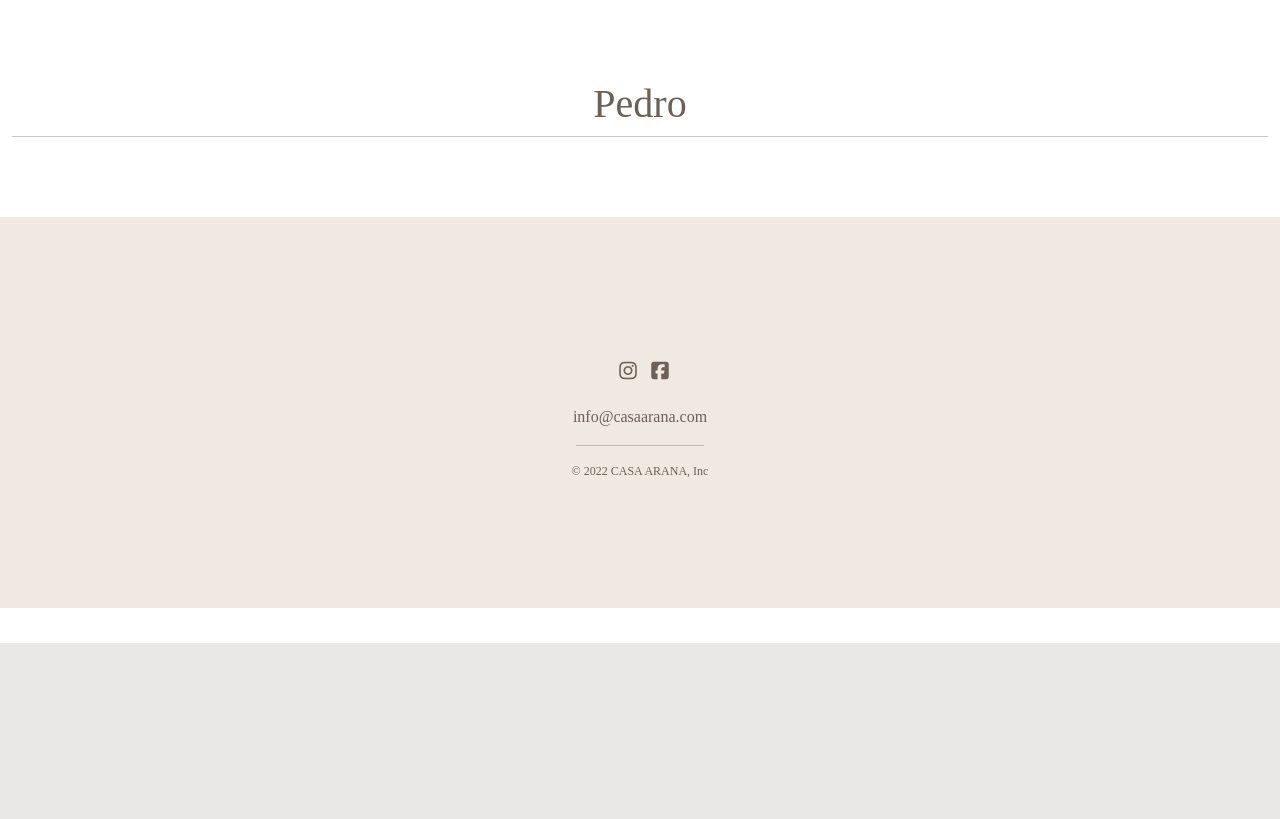
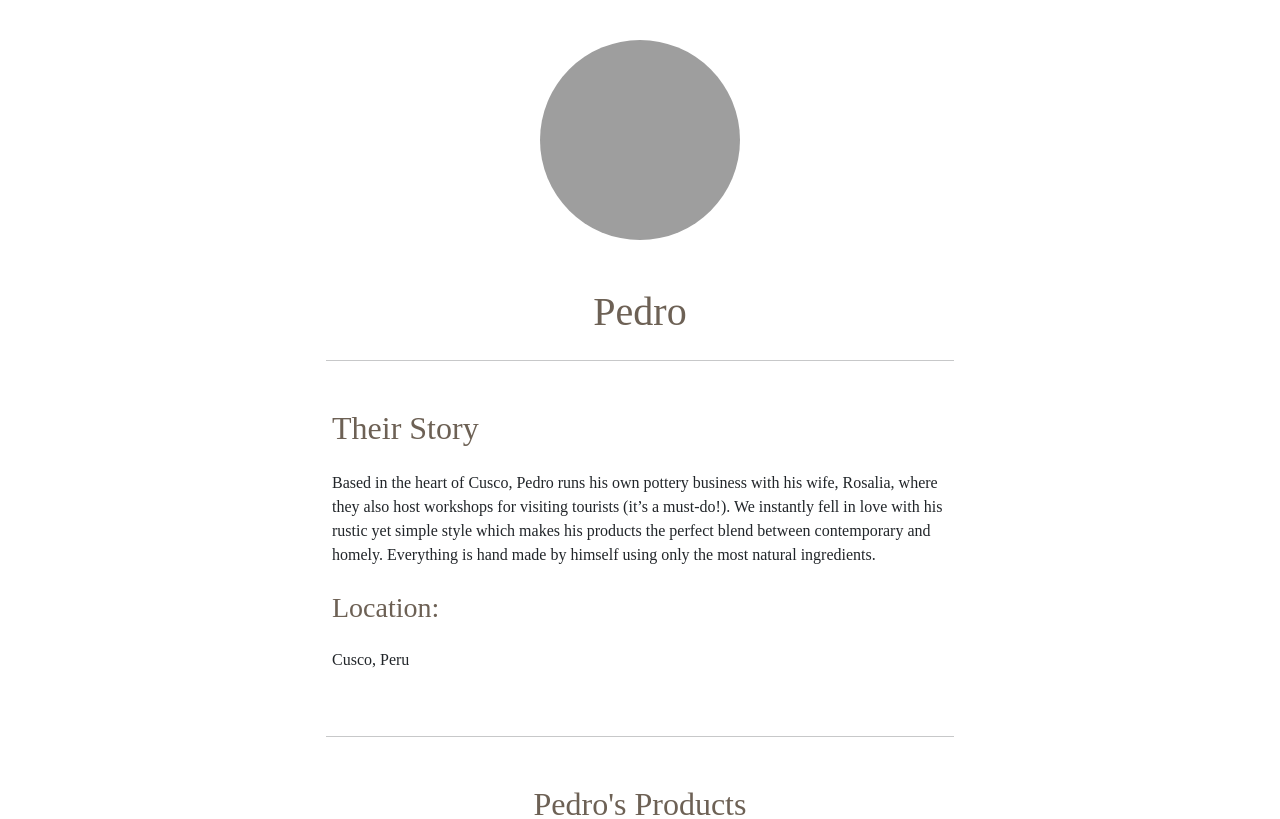
Before and after one commit to Esteph27/casa_arana, a Django app: page /products/artisan_profile/1/ in a window 1280 px wide. Shown: the part 157-976 px from the top of the page. Before the commit the page ends 800 px from the top, so only its background shows below. Run offline with Django 3.2, Linux system fonts and the light colour scheme; a user stored in the database is signed in; data comes from the database, SQL or seed files in the repository; both versions use the stored data as it was after the commit; some libraries are stand-ins or nearby versions; some web fonts are replaced; grey boxes are pictures that could not be loaded.

Commit message:
finihsed artisan profile functionality and template

```diff
--- a/products/static/products/css/products.css
+++ b/products/static/products/css/products.css
@@ -287,6 +287,55 @@ li.nav-item.dropdown {
     font-family: 'Libre Caslon Display', serif;
 }
 
+/* ------------------------------------------ Artisan profile page  */
+
+#circle-profile-img {
+    margin: 0 auto;
+}
+
+
+#circle-profile-img img {
+    height: 200px;
+    width: 200px;
+    object-fit: cover;
+    border-radius: 50%;
+}
+
+#artisan-info-container hr {
+    width: 50%;
+    text-align: center;
+}
+
+#artisan-product-card .card-header, .card-footer {
+    background-color: transparent;
+    border-bottom: none;
+}
+
+#artisan-product-card .card-img-top {
+    height: 500px;
+    width: 100%;
+    object-fit: cover;
+    background-color: #F2EDE8;
+}
+
+#artisan-product-card a {
+    text-decoration: none;
+    color: #6D6155;
+}
+
+#artisan-product-card a:hover {
+    color: #A4917E;
+}
+
+.center-container {
+    text-align: center;
+}
+
+.center-container .push-to-center {
+    margin: 0 auto;
+}
+
+
 /* ------------------------------------------ add product page */
 
 .add-product-header {
--- a/products/templates/products/artisan_profile.html
+++ b/products/templates/products/artisan_profile.html
@@ -7,10 +7,15 @@
 {% endblock %}
 
 {% block content %}
-
-<div class="container-fluid add-product-header">
+<!-- header -->
+<div class="container-fluid text-center mb-5 mt-4" id="artisan-info-container">
     <div class="row">
-        <div class="col-12">
+        <div class="col-12 mb-5 mt-3">
+            <div id="circle-profile-img" class="text-center">
+                <img src="{{ artisan.profile_image.url }}">
+            </div>
+        </div>
+        <div class="col-12 mb-3">
             <h1>{{ artisan.name }}</h1>
         </div>
         <div class="col-12">
@@ -19,11 +24,40 @@
     </div>
 </div>
 
-<div class="container-fluid">
+<!-- Artisan information -->
+<div class="container-fluid center-container mb-5" id="artisan-info-container">
     <div class="row">
-        <div class="col">
-
+        <div class="col-sm-12 col-md-6 push-to-center text-left">
+            <h2 class="mb-4">Their Story</h2>
+            <p class="mb-4">{{ artisan.story }}</p>
+            <h3 class="mb-4">Location:</h3><p>{{ artisan.location}}</p>
         </div>
+    </div>
+    <div class="row">
+        <div class="col-12 text-center mt-5">
+            <hr>
+            <h2 class="mt-5 mb-4">{{ artisan.name }}'s Products</h2>
+        </div>
+        <!-- products made by artisan -->
+        {% for product in products %}
+            <div class="col-sm-12 col-md-4 pb-4 mt-5 push-to-center" id="artisan-product-card">
+                <div class="card border-0">
+                    <img class="card-img-top" src="{{ product.image.url }}" alt="Card image cap">
+                    <div class="card-header text-left">
+                        <h2>{{ product.name }}</h2>
+                    </div>
+                    <div class="card-body">
+                        <p class="card-text">£{{ product.price }}</p>
+                        <a href="{% url 'product_info' product.id %}">View all product details</a>
+                    </div>
+                    <div class="card-footer text-left">
+                        {% if request.user.is_authenticated %}
+                            <p><a href="{% url 'add_to_wishlist' product.id %}">Add to my Wish List</a></p>
+                        {% endif %}
+                    </div>
+                </div>
+            </div>
+        {% endfor %}
     </div>
 </div>
 {% endblock %}
--- a/products/views.py
+++ b/products/views.py
@@ -117,18 +117,14 @@ def artisan_profile(request, product_artisan_id):
     A view to render Artisan profile of a selected Artisan
     """
 
-    # artisan = Artisan.objects()
     artisan = get_object_or_404(Artisan, pk=product_artisan_id)
-
-    context = {
-        'artisan': artisan,
-    }
-
+    products = Product.objects.filter(artisan=product_artisan_id)
 
     template = 'products/artisan_profile.html'
 
     context = {
         'artisan': artisan,
+        'products': products,
     }
 
     return render(request, template, context)
--- a/user_profiles/templates/user_profiles/wishlist.html
+++ b/user_profiles/templates/user_profiles/wishlist.html
@@ -40,7 +40,7 @@
                         <a href="{% url 'product_info' product.id %}">View all product details</a>
                     </div>
                     <div class="card-footer">
-                        <p><a href="{% url 'remove_from_wishlist' product.id %}" id="remove">Remove from wish list</a></p>
+                        <p><a href="{% url 'remove_from_wishlist' product.id %}" id="remove">Remove from my Wish List</a></p>
                     </div>
                 </div>
             </div>
```
Also changed, not shown: db.sqlite3.
